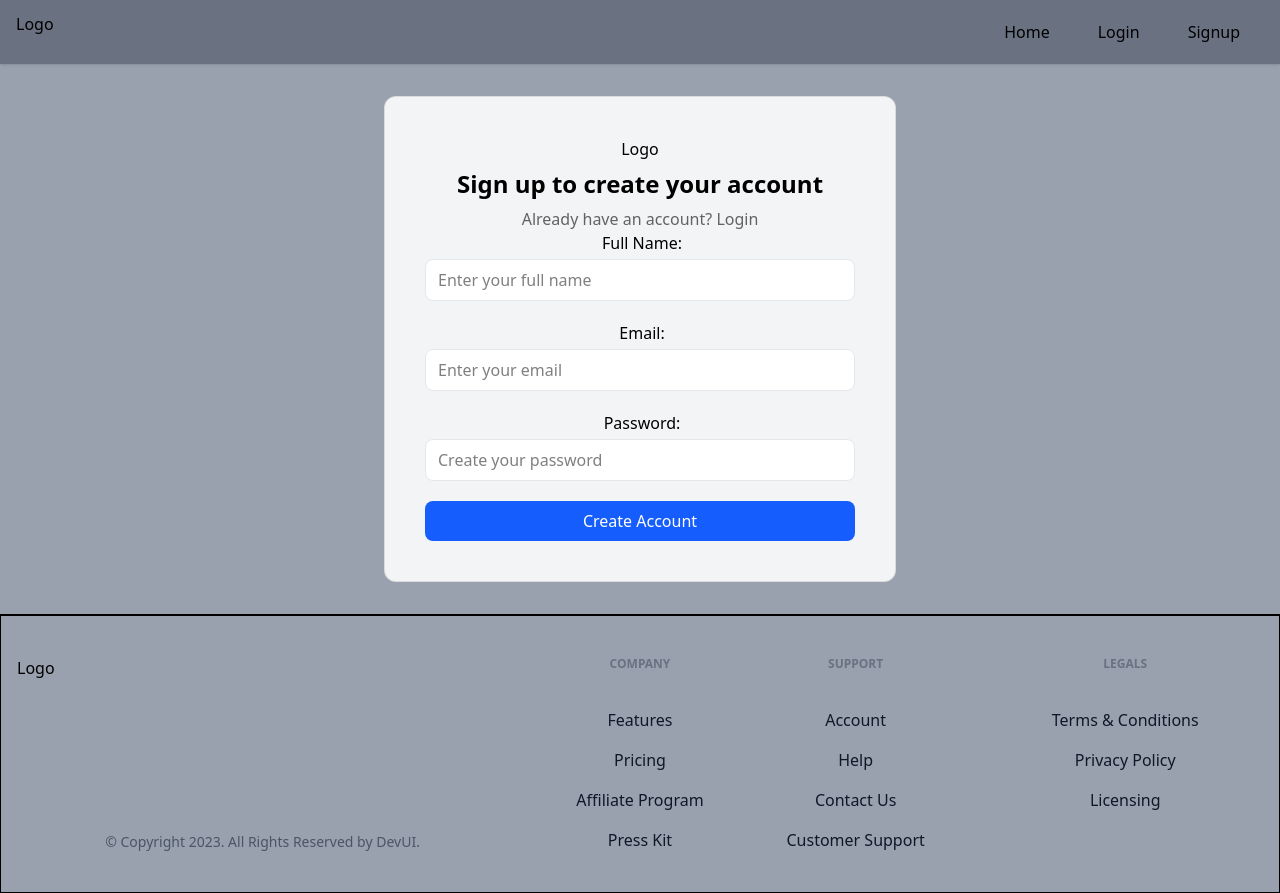
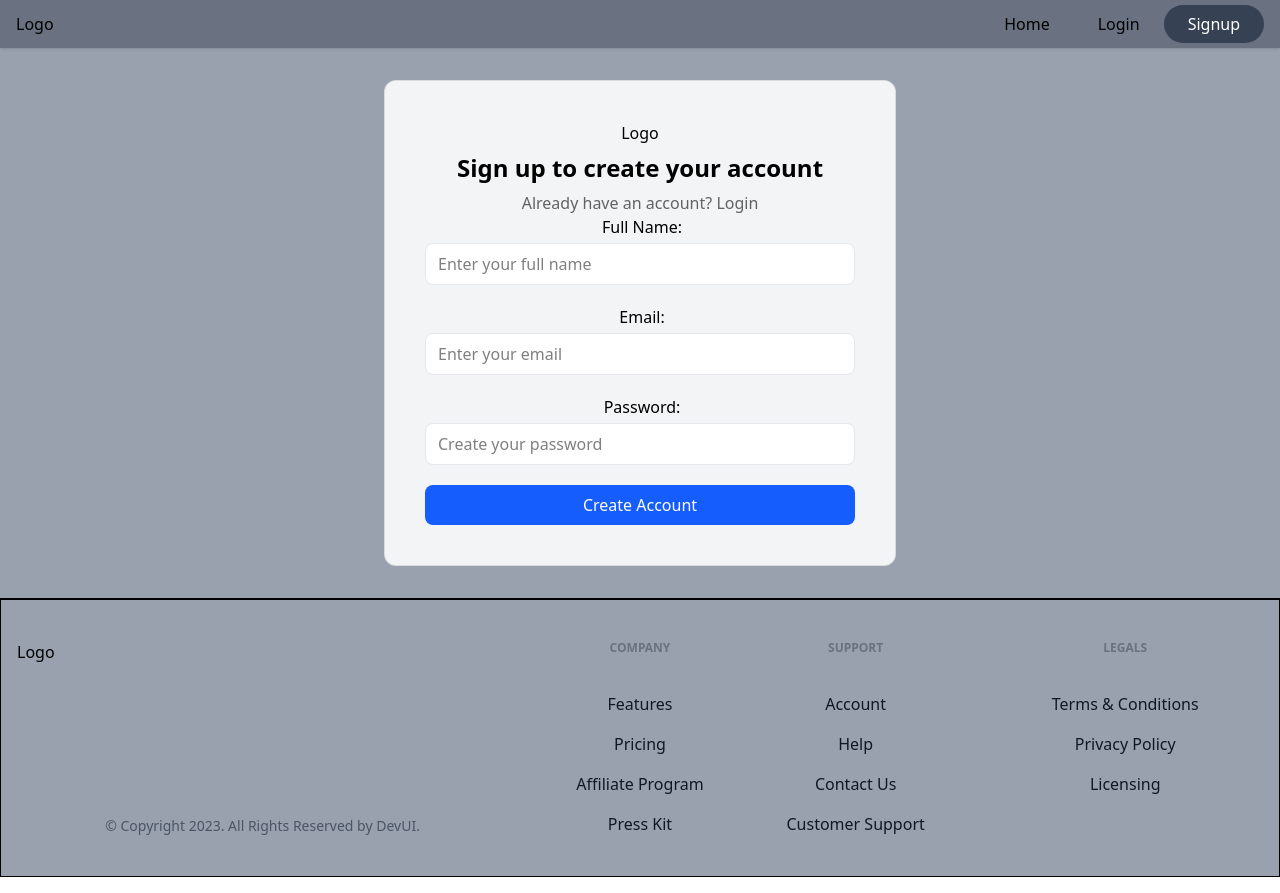
Before and after one commit to ujjwal-2504/Mega_Blog, a React (Vite) app: page /signup in a window 1280 px wide. Built offline with nearby package versions, Linux system fonts and the light colour scheme; no server answers.

Commit message:
NavLink to header and fixed image preview in post

```diff
--- a/src/components/Header/Header.jsx
+++ b/src/components/Header/Header.jsx
@@ -1,6 +1,6 @@
 import React from "react";
 import { Container, Logo, LogoutBtn } from "../index";
-import { Link, useNavigate } from "react-router-dom";
+import { Link, useNavigate, NavLink } from "react-router-dom";
 import { useSelector } from "react-redux";
 
 function Header() {
@@ -48,12 +48,16 @@ function Header() {
             {navItems.map((item) =>
               item.active ? (
                 <li key={item.name}>
-                  <button
-                    className="inline-bock px-6 py-2 duration-200 hover:bg-blue-100 rounded-full"
-                    onClick={() => navigate(item.slug)}
+                  <NavLink
+                    to={item.slug}
+                    className={({ isActive }) =>
+                      `inline-bock px-6 py-2 duration-200 hover:bg-blue-100 rounded-full ${
+                        isActive && "bg-gray-700 text-white"
+                      }`
+                    }
                   >
                     {item.name}
-                  </button>
+                  </NavLink>
                 </li>
               ) : null
             )}
--- a/src/pages/Post.jsx
+++ b/src/pages/Post.jsx
@@ -35,9 +35,13 @@ export default function Post() {
   return post ? (
     <div className="py-8">
       <Container>
-        <div className="w-full flex justify-center mb-4 relative border rounded-xl p-2">
+        <div className="w-1/2 flex flex-1 mx-auto justify-center mb-4 relative border rounded-xl p-2">
           <img
-            src={service.getFilePreview(post.featuredImage)}
+            src={
+              service
+                .getFilePreview(post.featuredImage)
+                .replace("preview", "view") + "&mode=admin"
+            }
             alt={post.title}
             className="rounded-xl"
           />
```
